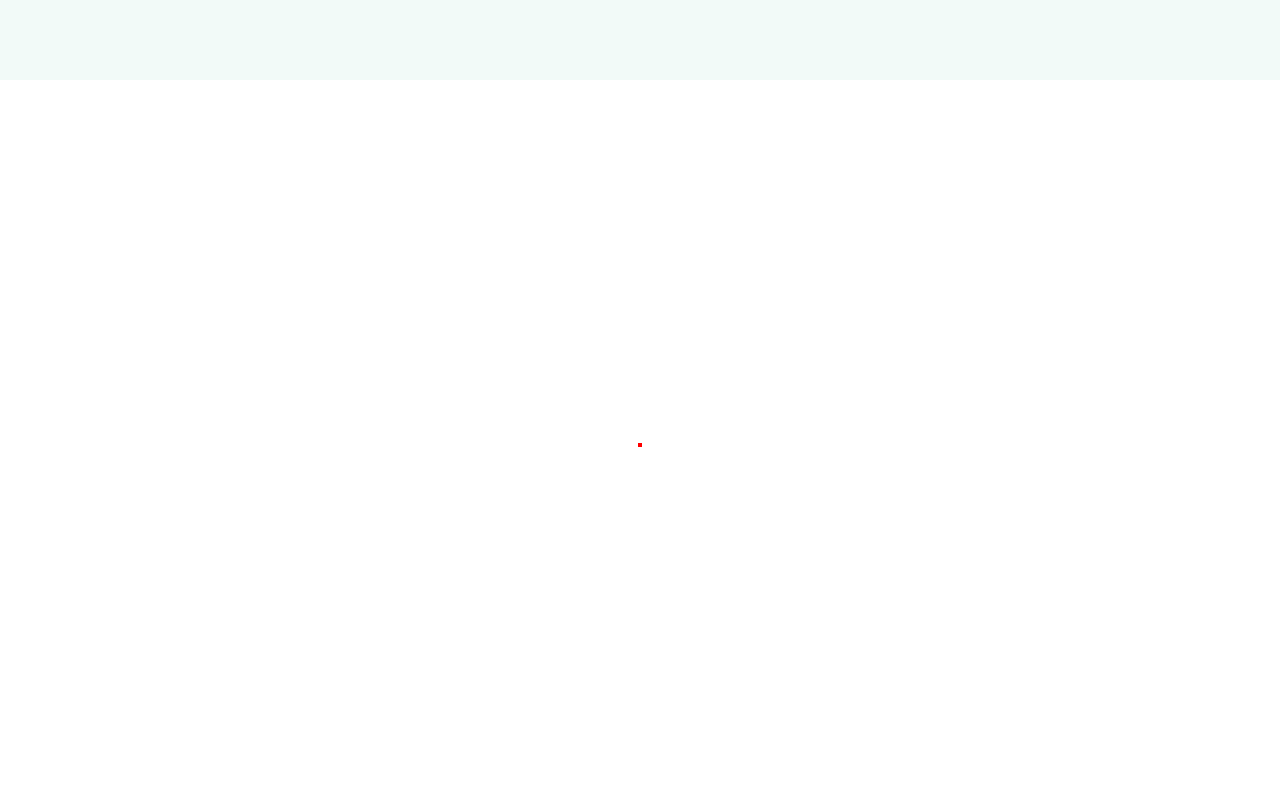
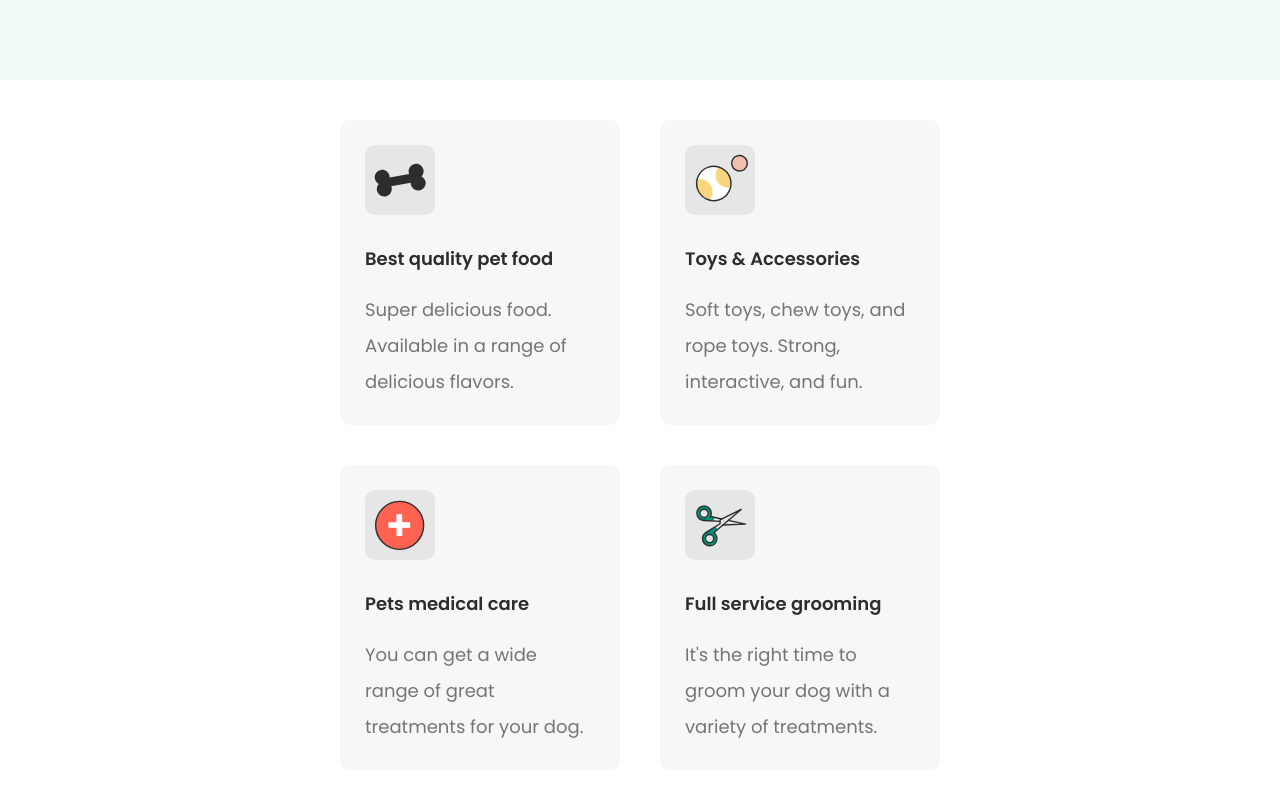
Before and after one commit to sfdaiane/petworld, a plain HTML site: page index.html in a window 1280 px wide. Shown: the part 1720-2520 px from the top of the page. Drawn offline with Linux system fonts and the light colour scheme.

Commit message:
Card section created

```diff
--- a/index.html
+++ b/index.html
@@ -58,8 +58,34 @@
             </video>
     </section>
     <section class="service-card-container">
-        <div class="service-card-content-container"></div>
+        <div class="service-card-content-container">
+            <div class="service-card">
+                <div class="icon-container"><img class="icon-service" src="./assets/pet-food-icon.svg"></div>
+                <p class="service-card-title">Best quality pet food</p>
+                <p class="service-card-subtitle">Super delicious food. Available in a range of delicious flavors.</p>
+            </div>
+            <div class="service-card">
+                <div class="icon-container"><img class="icon-service" src="./assets/accessories-icon.svg"></div>
+                <p class="service-card-title">Toys & Accessories</p>
+                <p class="service-card-subtitle">Soft toys, chew toys, and rope toys. Strong, interactive, and fun.</p>
+            </div>
+            <div class="service-card">
+                <div class="icon-container"><img class="icon-service" src="./assets/medical-icon.svg"></div>
+                <p class="service-card-title">Pets medical care</p>
+                <p class="service-card-subtitle">You can get a wide range of great treatments for your dog.</p>
+            </div>
+            <div class="service-card">
+                <div class="icon-container"><img class="icon-service" src="./assets/grooming-icon.svg"></div>
+                <p class="service-card-title">Full service grooming</p>
+                <p class="service-card-subtitle">It's the right time to groom your dog with a variety of treatments.</p>
+            </div>
+        </div>
     </section>
+
+
+
+
+
     <section class="brand-section">
         <div class="brands-container">
             <img src="./assets/nestle-logo.svg">
--- a/style.css
+++ b/style.css
@@ -155,8 +155,55 @@ body {
 }
 
 .service-card-content-container {
-    border: 2px red solid;
+    max-width: 600px;
+    width: 100%;
+    display: flex;
+    flex-wrap: wrap;
+    align-items: center;
+    gap: 40px;
 }
+
+.service-card {
+    padding: 25px;
+    flex-direction: column;
+    background-color: #F7F7F7;
+    width: 230px;
+    border-radius: 10px;
+}
+
+.service-card-title {
+    font-size: 18px;
+    color: #2D2D2D;
+    font-weight: 600;
+    margin: 0;
+    margin-top: 30px;
+}
+
+.service-card-subtitle {
+    margin: 0;
+    margin-top: 20px;
+    color: #757575;
+    font-size: 18px;
+    line-height: 2;
+}
+
+.icon-container {
+    height: 70px;
+    width: 70px;
+    background-color: #E6E6E6;
+    border-radius: 10px;
+    display: flex;
+    justify-content: center;
+    align-items: center;
+}
+
+.icon-service {
+    height: 60px;
+    width: 60px;
+
+}
+
+
 
 .brand-section {
     height: 200px;
```
